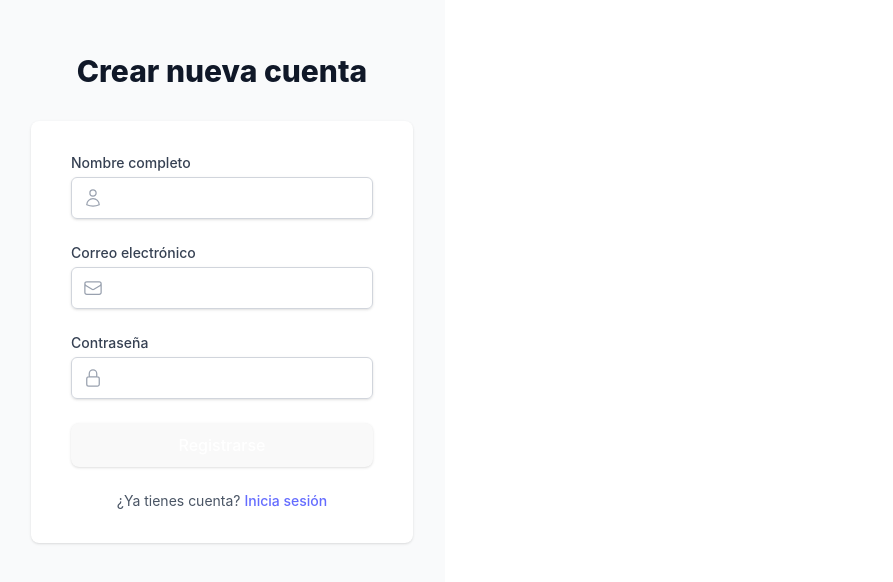
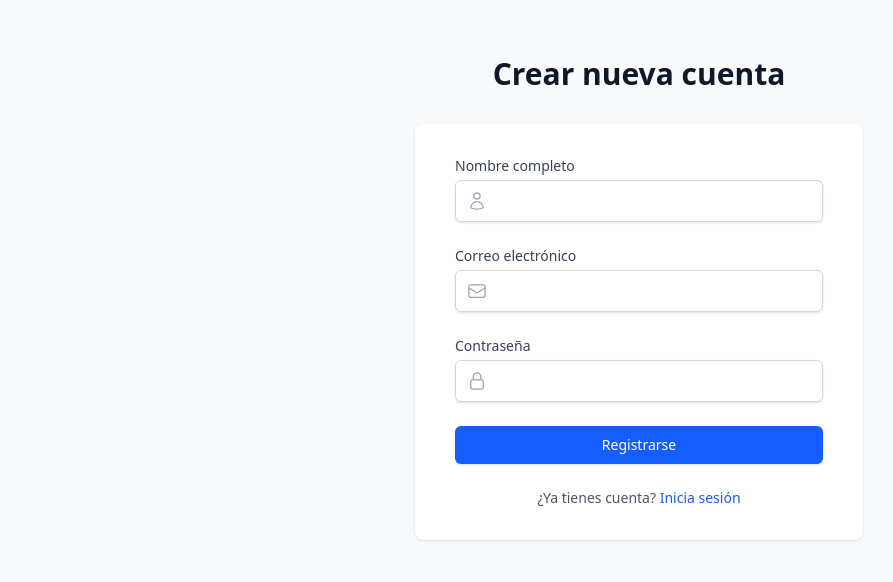
Before and after one commit to jhonabel06/POS-JHONABEL, a React (Vite) app: page /register in a window 1280 px wide. Shown: the part 114-696 px from the top of the page, without its empty margins (1-894 px from the left). Built offline with nearby package versions, Linux system fonts and the light colour scheme.

Commit message:
comente todo css que sobraba

```diff
--- a/src/componentes/registrarUsuario.jsx
+++ b/src/componentes/registrarUsuario.jsx
@@ -68,7 +68,7 @@ const RegistrarUsuario= () => {
       if (error) throw error;
 
       setSuccessMessage('¡Registro exitoso! Por favor verifica tu email.');
-      setTimeout(() => navigate('/login'), 3000);
+      setTimeout(() => navigate('/'), 5173);
 
     } catch (error) {
       setErrors({
@@ -185,7 +185,7 @@ const RegistrarUsuario= () => {
           <div className="mt-6 text-center">
             <p className="text-sm text-gray-600">
               ¿Ya tienes cuenta?{' '}
-              <a href="/login" className="font-medium text-blue-600 hover:text-blue-500">
+              <a href="/" className="font-medium text-blue-600 hover:text-blue-500">
                 Inicia sesión
               </a>
             </p>
--- a/src/index.css
+++ b/src/index.css
@@ -1,5 +1,5 @@
 @import "tailwindcss";
-:root {
+/* :root {
   font-family: Inter, system-ui, Avenir, Helvetica, Arial, sans-serif;
   line-height: 1.5;
   font-weight: 400;
@@ -53,4 +53,4 @@ button:focus-visible {
   button {
     background-color: #f9f9f9;
   }
-}
+} */
```
